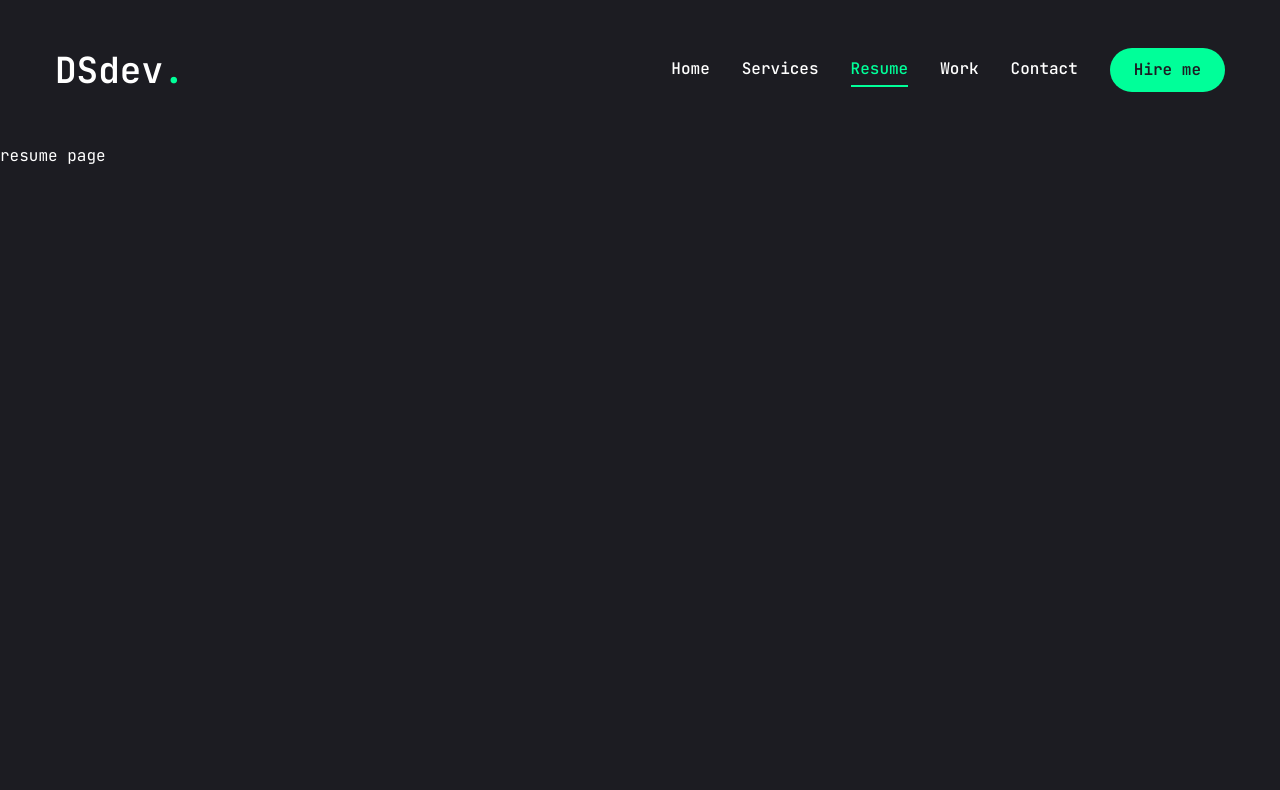
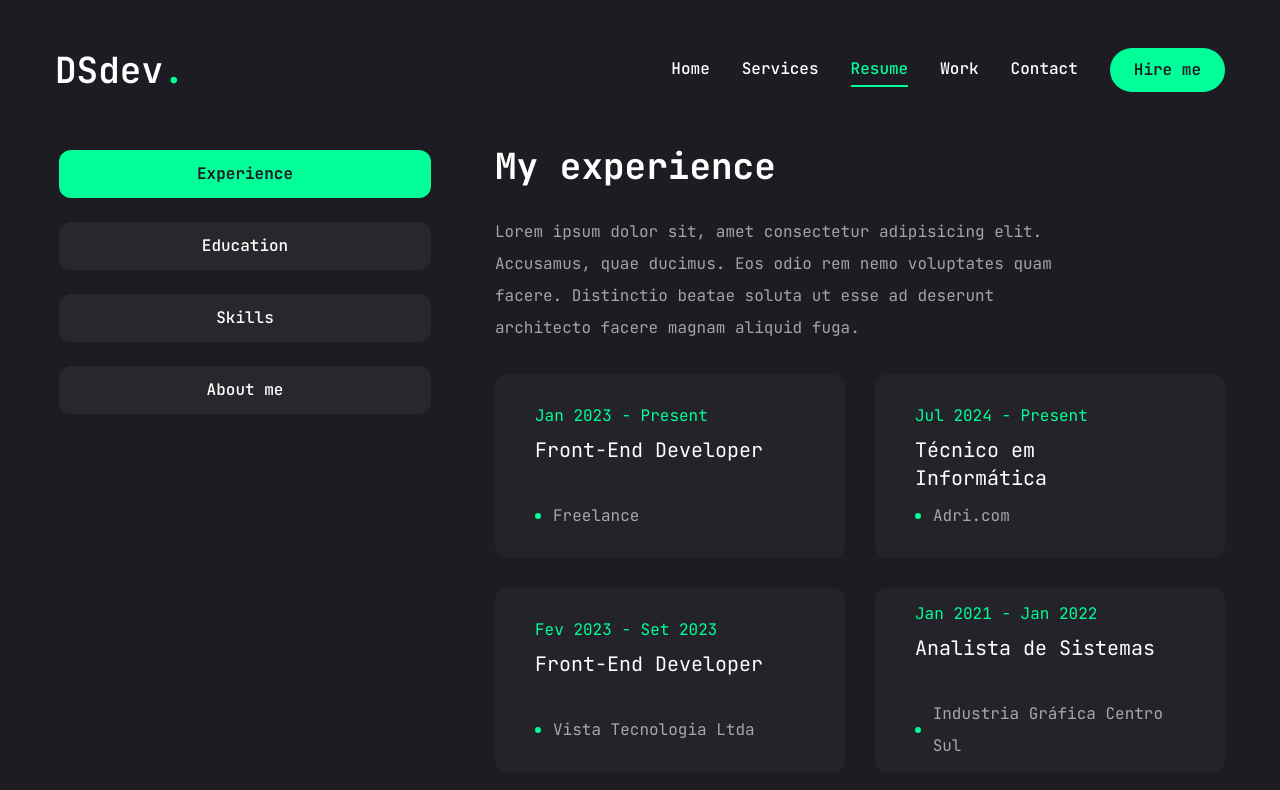
Before and after one commit to douglasfcsoares/portfolio, a Next.js app: page /resume in a window 1280 px wide. Shown: the top 790 px of the page. Built offline with nearby package versions, Linux system fonts and the light colour scheme.

Commit message:
section experience resume page

```diff
--- a/app/resume/page.jsx
+++ b/app/resume/page.jsx
@@ -39,10 +39,216 @@
   ]
 }
 
+// experience data
+const experience = {
+  icon: '/assets/resume/badge.svg',
+  title: 'My experience',
+  description: 'Lorem ipsum dolor sit, amet consectetur adipisicing elit. Accusamus, quae ducimus. Eos odio rem nemo voluptates quam facere. Distinctio beatae soluta ut esse ad deserunt architecto facere magnam aliquid fuga.',
+  items: [
+    {
+      company: 'Freelance',
+      position: 'Front-End Developer',
+      duration: 'Jan 2023 - Present'
+    },
+    {
+      company: 'Adri.com',
+      position: 'Técnico em Informática',
+      duration: 'Jul 2024 - Present'
+    },
+    {
+      company: 'Vista Tecnologia Ltda',
+      position: 'Front-End Developer',
+      duration: 'Fev 2023 - Set 2023'
+    },
+    {
+      company: 'Industria Gráfica Centro Sul',
+      position: 'Analista de Sistemas',
+      duration: 'Jan 2021 - Jan 2022'
+    },
+    {
+      company: 'Industria Gráfica Centro Sul',
+      position: 'Analista de Sistemas',
+      duration: 'Jan 2021 - Jan 2022'
+    },
+    {
+      company: 'Industria Gráfica Centro Sul',
+      position: 'Analista de Sistemas',
+      duration: 'Jan 2021 - Jan 2022'
+    },
+    {
+      company: 'Industria Gráfica Centro Sul',
+      position: 'Analista de Sistemas',
+      duration: 'Jan 2021 - Jan 2022'
+    },
+    {
+      company: 'Industria Gráfica Centro Sul',
+      position: 'Analista de Sistemas',
+      duration: 'Jan 2021 - Jan 2022'
+    },
+    {
+      company: 'Industria Gráfica Centro Sul',
+      position: 'Analista de Sistemas',
+      duration: 'Jan 2021 - Jan 2022'
+    },
+    {
+      company: 'Industria Gráfica Centro Sul',
+      position: 'Analista de Sistemas',
+      duration: 'Jan 2021 - Jan 2022'
+    },
+    {
+      company: 'Industria Gráfica Centro Sul',
+      position: 'Analista de Sistemas',
+      duration: 'Jan 2021 - Jan 2022'
+    },
+    {
+      company: 'Industria Gráfica Centro Sul',
+      position: 'Analista de Sistemas',
+      duration: 'Jan 2021 - Jan 2022'
+    },
+  ]
+}
+
+// education data
+const education = {
+  icon: '/assets/resume/cap.svg',
+  title: 'My education',
+  description: 'Lorem ipsum dolor sit, amet consectetur adipisicing elit. Accusamus, quae ducimus. Eos odio rem nemo voluptates quam facere. Distinctio beatae soluta ut esse ad deserunt architecto facere magnam aliquid fuga.',
+  items: [
+    {
+      institution: 'Online Course Platform',
+      degree: 'Full Stack Web Development Bootcamp',
+      duration: '2023'
+    },
+    {
+      institution: 'Codecademy',
+      degree: 'Front-End Track',
+      duration: '2023'
+    },
+    {
+      institution: 'Online Course',
+      degree: 'Programing Course',
+      duration: '2022'
+    },
+    {
+      institution: 'Online Tech Course',
+      degree: 'Programing Course Javascript',
+      duration: '2021'
+    },
+    {
+      institution: 'Estácio de Sá',
+      degree: 'Análise e Desenvolvimento de Sistemas',
+      duration: '2019 - 2021'
+    },
+  ]
+}
+
+// skills data
+const skills = {
+  title: 'My skills',
+  description: 'Lorem ipsum dolor sit, amet consectetur adipisicing elit. Accusamus, quae ducimus. Eos odio rem nemo voluptates quam facere. Distinctio beatae soluta ut esse ad deserunt architecto facere magnam aliquid fuga.',
+  skillList: [
+    {
+      icon: <FaHtml5 />,
+      name: 'html 5'
+    },
+    {
+      icon: <FaCss3 />,
+      name: 'css 3'
+    },
+    {
+      icon: <FaJs />,
+      name: 'javascript'
+    },
+    {
+      icon: <FaReact />,
+      name: 'react.js'
+    },
+    {
+      icon: <SiNextdotjs />,
+      name: 'next.js'
+    },
+    {
+      icon: <SiTailwindcss />,
+      name: 'tailwind.css'
+    },
+    {
+      icon: <FaNodeJs />,
+      name: 'node.js'
+    },
+    {
+      icon: <FaFigma />,
+      name: 'figma'
+    },
+  ]
+}
+
+import { Tabs, TabsContent, TabsList, TabsTrigger } from '@/components/ui/tabs';
+import { Tooltip, TooltipContent, TooltipProvider, TooltipTrigger } from '@/components/ui/tooltip';
+import { ScrollArea } from '@/components/ui/scroll-area';
+import { motion } from 'framer-motion';
 
 const Resume = () => {
   return (
-    <div>resume page</div>
+    <motion.div
+      initial={{ opacity: 0 }}
+      animate={{
+        opacity: 1,
+        transition: { delay: 2.4, duration: 0.4, ease: 'easeIn'}
+      }}
+      className='min-h-[80vh] flex items-center justify-center py-12 xl:py-0'
+    >
+      <div className="container mx-auto">
+        <Tabs defaultValue='experience' className='flex flex-col xl:flex-row gap-[60px]'>
+          <TabsList className='flex flex-col w-full max-w-[380px] mx-auto xl:mx-0 gap-6'>
+            <TabsTrigger value='experience'>Experience</TabsTrigger>
+            <TabsTrigger value='education'>Education</TabsTrigger>
+            <TabsTrigger value='skills'>Skills</TabsTrigger>
+            <TabsTrigger value='about'>About me</TabsTrigger>
+          </TabsList>
+          {/* Content */}
+          <div className='min-h-[70vh] w-full'>
+            {/* Experience */}
+            <TabsContent value='experience' className='w-full'>
+              <div className='flex flex-col gap-[30px] text-center xl:text-left'>
+                <h3 className='text-4xl font-bold'>{experience.title}</h3>
+                <p className='max-w-[600px] text-white/60 mx-auto xl:mx-0'>
+                  {experience.description}
+                </p>
+                <ScrollArea className='h-[400px]'>
+                  <ul className='grid drid-cols-1 lg:grid-cols-2 gap-[30px]'>
+                    {experience.items.map((item, index) => {
+                      return (
+                        <li key={index} className='bg-[#232329] h-[184px] py-6 px-10 rounded-xl flex flex-col justify-center items-center lg:items-start gap-1'>
+                          <span className='text-accent'>{item.duration}</span>
+                          <h3 className='text-xl max-w-[260px] min-h-[60px] text-center lg:text-left'>{item.position}</h3>
+                          <div className='flex items-center gap-3'>
+                          {/* dot */}
+                          <span className='w-[6px] h-[6px] rounded-full bg-accent'></span>
+                          <p className='text-white/60'>{item.company}</p>
+                          </div>
+                        </li>
+                      )
+                    })}
+                  </ul>
+                </ScrollArea>
+              </div>
+            </TabsContent>
+            {/* Education */}
+            <TabsContent value='education' className='w-full'>
+              education
+            </TabsContent>
+            {/* Skills */}
+            <TabsContent value='skills' className='w-full'>
+              skills
+            </TabsContent>
+            {/* About */}
+            <TabsContent value='about' className='w-full'>
+              about
+            </TabsContent>
+          </div>
+        </Tabs>
+      </div>
+    </motion.div>
   )
 }
 
--- a/components/ui/scroll-area.jsx
+++ b/components/ui/scroll-area.jsx
@@ -32,7 +32,7 @@
       className
     )}
     {...props}>
-    <ScrollAreaPrimitive.ScrollAreaThumb className="relative flex-1 rounded-full bg-border" />
+    <ScrollAreaPrimitive.ScrollAreaThumb className="relative flex-1 rounded-full bg-accent dark:bg-slate-800" />
   </ScrollAreaPrimitive.ScrollAreaScrollbar>
 ))
 ScrollBar.displayName = ScrollAreaPrimitive.ScrollAreaScrollbar.displayName
--- a/components/ui/tabs.jsx
+++ b/components/ui/tabs.jsx
@@ -11,7 +11,7 @@
   <TabsPrimitive.List
     ref={ref}
     className={cn(
-      "inline-flex h-10 items-center justify-center rounded-md bg-muted p-1 text-muted-foreground",
+      "inline-flex h-auto rounded-md p-1 text-primary",
       className
     )}
     {...props} />
@@ -22,7 +22,7 @@
   <TabsPrimitive.Trigger
     ref={ref}
     className={cn(
-      "inline-flex items-center justify-center whitespace-nowrap rounded-sm px-3 py-1.5 text-sm font-medium ring-offset-background transition-all focus-visible:outline-none focus-visible:ring-2 focus-visible:ring-ring focus-visible:ring-offset-2 disabled:pointer-events-none disabled:opacity-50 data-[state=active]:bg-background data-[state=active]:text-foreground data-[state=active]:shadow-sm",
+      "inline-flex items-center w-full bg-[#27272c] justify-center whitespace-nowrap text-white rounded-xl p-3 text-base font-medium ring-offset-white transition-all disabled:opacity-50 data-[state=active]:bg-accent data-[state=active]:text-primary data-[state=active]:font-bold data-[state-active]:shadow-sm",
       className
     )}
     {...props} />
@@ -33,7 +33,7 @@
   <TabsPrimitive.Content
     ref={ref}
     className={cn(
-      "mt-2 ring-offset-background focus-visible:outline-none focus-visible:ring-2 focus-visible:ring-ring focus-visible:ring-offset-2",
+      "min-h-[480px] ring-offset-background focus-visible:outline-none focus-visible:ring-2 focus-visible:ring-ring focus-visible:ring-offset-2",
       className
     )}
     {...props} />
```
